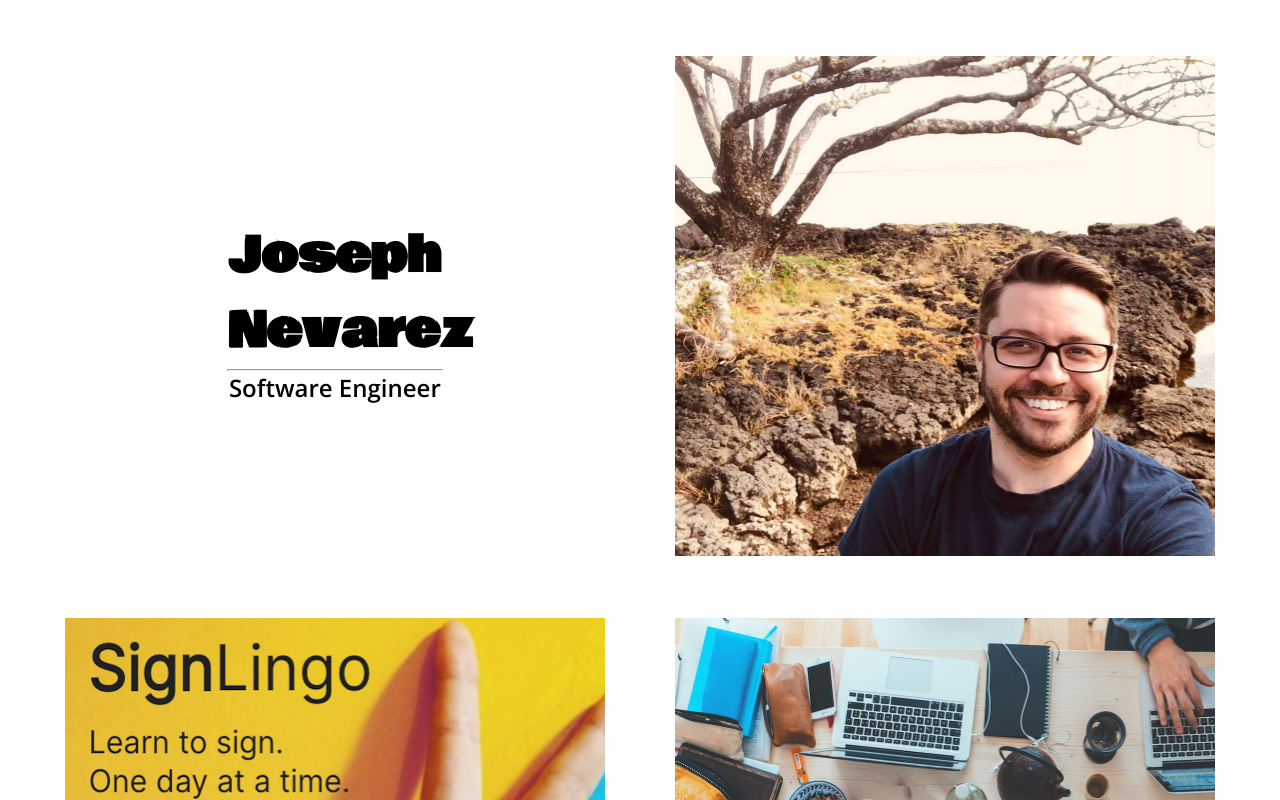
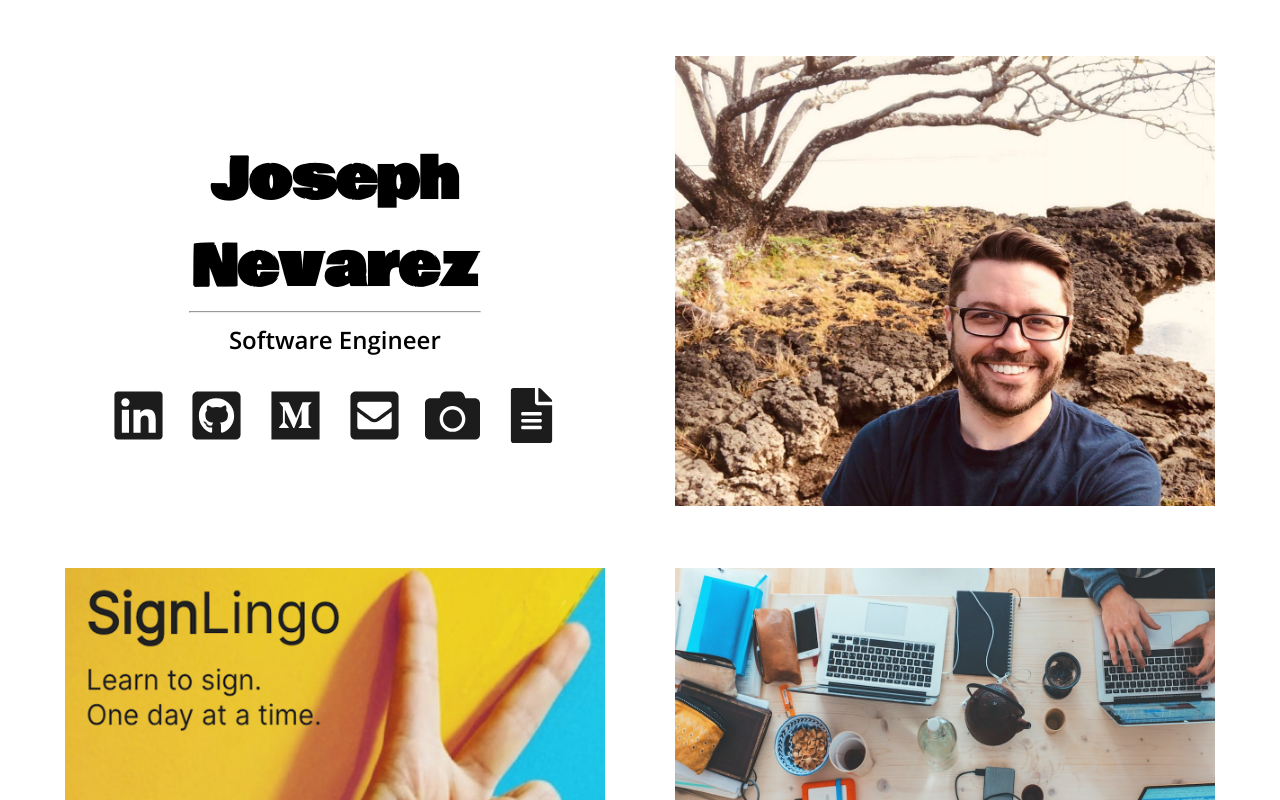
Before and after one commit to zeravenyoej/portfolio, a React (Create React App) app: page / in a window 1280 px wide. Shown: the top 800 px of the page. Built offline with nearby package versions, Linux system fonts and the light colour scheme; a web font is replaced by a local one.

Commit message:
adds contact icon to main page

```diff
--- a/src/Sass/Main.scss
+++ b/src/Sass/Main.scss
@@ -6,17 +6,101 @@ main {
 
   .mainContainer {
     width: 44%;
-    height: 500px;
+    height: 450px;
     margin: 2.5%;
     background-size: cover;
 
     .mainTextDiv {
-      padding: 30%;
+      padding: 15% 5%;
       height: inherit;
 
       h1 {
         font-family: 'Bowlby One', cursive;
-        font-size: 3rem;
+        font-size: 3.5rem;
+      }
+
+      hr {
+        width: 60%;
+        margin: auto;
+        margin-bottom: 2%;
+      }
+
+      #iconsDiv {
+        display:flex;
+        justify-content: space-around;
+        margin-top: 5%;
+        padding: 1.5%;
+
+        a {
+          text-decoration: none;
+        }
+
+        .icon {
+          height: 55px;
+          width: 55px;
+          color: #1d1c1c;
+          transition: all 0.3s;
+        }
+
+
+        .hide{
+          display: none;
+          color: black;
+          margin-top: -8px;
+        }
+
+        p {
+          font-size: 0.8rem;
+          margin-top: -5px;
+          padding: 2%;
+          color: white;
+        }
+
+        .icon:hover + .hide {
+          display: block;
+        }
+
+        .linkedIn:hover, #linkedInArrow {
+          color:#0E76A8;
+        }
+        #linkedInP {
+          background-color: #0E76A8;
+        }
+
+        .github:hover, #githubArrow {
+          color:#a80e28;
+        }
+        #githubP {
+          background-color: #a80e28;
+        }
+
+        .medium:hover, #mediumArrow {
+          color:#66cdaa;
+        }
+        #mediumP {
+          background-color: #66cdaa;
+        }
+
+        .email:hover, #emailArrow {
+          color:#e4981f;
+        }
+        #emailP {
+          background-color: #e4981f;
+        }
+
+        .letterboxd:hover, #letterboxdArrow {
+          color:#23817c;
+        }
+        #letterboxdP {
+          background-color: #23817c;
+        }
+
+        .resume:hover, #resumeArrow {
+          color:#ca66cd;
+        }
+        #resumeP {
+          background-color: #ca66cd;
+        }
       }
     }
   }
--- a/src/Sass/Projects.scss
+++ b/src/Sass/Projects.scss
@@ -26,6 +26,7 @@
         position: relative;
         height: 500px;
         width: inherit;
+        cursor: pointer;
 
         img {
           position: absolute;
--- a/src/components/Home.js
+++ b/src/components/Home.js
@@ -1,5 +1,8 @@
 import React, { useState } from 'react';
 import { useHistory } from 'react-router-dom';
+import { FontAwesomeIcon } from '@fortawesome/react-fontawesome';
+import { faLinkedin, faMedium, faGithubSquare } from '@fortawesome/free-brands-svg-icons';
+import { faCaretDown, faEnvelopeSquare, faCamera, faFileAlt } from '@fortawesome/free-solid-svg-icons';
 
 function Home () {
     const history = useHistory();
@@ -14,6 +17,56 @@ function Home () {
           <h1>Joseph Nevarez</h1>
             <hr/>
           <h2>Software Engineer</h2>
+          <div id="iconsDiv">
+
+            <a target="_blank" href="https://www.linkedin.com/in/joseph-nevarez">
+              <FontAwesomeIcon className="icon linkedIn" icon={faLinkedin}/>
+              <div className="hide">
+                <FontAwesomeIcon id="linkedInArrow" icon={faCaretDown}/>
+              <p id="linkedInP">LinkedIn</p>
+              </div>
+            </a>
+
+            <a target="_blank" href="https://github.com/zeravenyoej">
+              <FontAwesomeIcon className="icon github" icon={faGithubSquare}/>
+              <div className="hide">
+                <FontAwesomeIcon id="githubArrow" icon={faCaretDown}/>
+                <p id="githubP">GitHub</p>
+              </div>
+            </a>
+
+            <a target="_blank" href="https://medium.com/@josephnevarez12">
+              <FontAwesomeIcon className="icon medium" icon={faMedium}/>
+              <div className="hide">
+                <FontAwesomeIcon id="mediumArrow" icon={faCaretDown}/>
+                <p id="mediumP">Blog</p>
+              </div>
+            </a>
+
+            <a target="_blank" href="mailto:josephnevarez12@gmail.com">
+              <FontAwesomeIcon className="icon email" icon={faEnvelopeSquare}/>
+              <div className="hide">
+                <FontAwesomeIcon id="emailArrow" icon={faCaretDown}/>
+                <p id="emailP">Email</p>
+              </div>
+            </a>
+
+            <a target="_blank" href="https://letterboxd.com/zeravenyoej">
+              <FontAwesomeIcon className="icon letterboxd" icon={faCamera}/>
+              <div className="hide">
+                <FontAwesomeIcon id="letterboxdArrow" icon={faCaretDown}/>
+                <p id="letterboxdP">Movies</p>
+              </div>
+            </a>
+
+            <a target="_blank" href="../images/Resume.png" download="JosephNevarezResume">
+              <FontAwesomeIcon className="icon resume" icon={faFileAlt}/>
+              <div className="hide">
+                <FontAwesomeIcon id="resumeArrow" icon={faCaretDown}/>
+                <p id="resumeP">Resume</p>
+              </div>
+            </a>
+          </div>
         </div>
       </div>
 
--- a/src/components/NavBar.js
+++ b/src/components/NavBar.js
@@ -3,7 +3,7 @@ import NavCard from './NavCard';
 import cuid from "cuid";
 
 const NavBar = () => {
-  const data = ['home', 'about', 'projects', 'skills', 'contact']
+  const data = ['home', 'about', 'projects', 'skills']
   return (
     <nav>
       {data.map((name)=>(
```
Also changed, not shown: src/images/resume.png, 1 other file (tests, documents, lock files or other folders).
